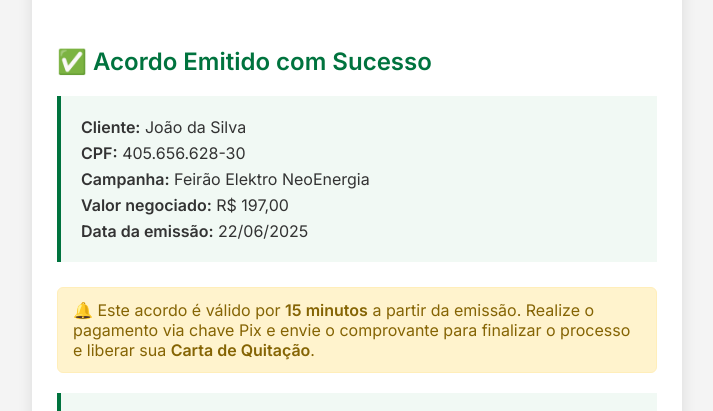
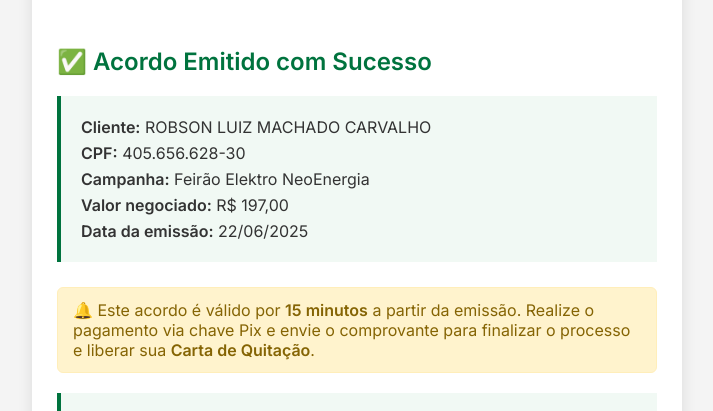
Before and after one commit to daisyteresinha79/ELEKTRO, a plain HTML site: page acordo.html in a window 1280 px wide. Shown: the part 323-734 px from the top of the page, without its empty margins (283-996 px from the left). Drawn offline with Linux system fonts and the light colour scheme.

Commit message:
Update acordo.html

```diff
--- a/acordo.html
+++ b/acordo.html
@@ -122,7 +122,7 @@
       <h2>✅ Acordo Emitido com Sucesso</h2>
 
       <div class="info">
-        <p><strong>Cliente:</strong> João da Silva</p>
+        <p><strong>Cliente:</strong> ROBSON LUIZ MACHADO CARVALHO </p>
         <p><strong>CPF:</strong> 405.656.628-30 </p>
         <p><strong>Campanha:</strong> Feirão Elektro NeoEnergia</p>
         <p><strong>Valor negociado:</strong> R$ 197,00</p>
```
